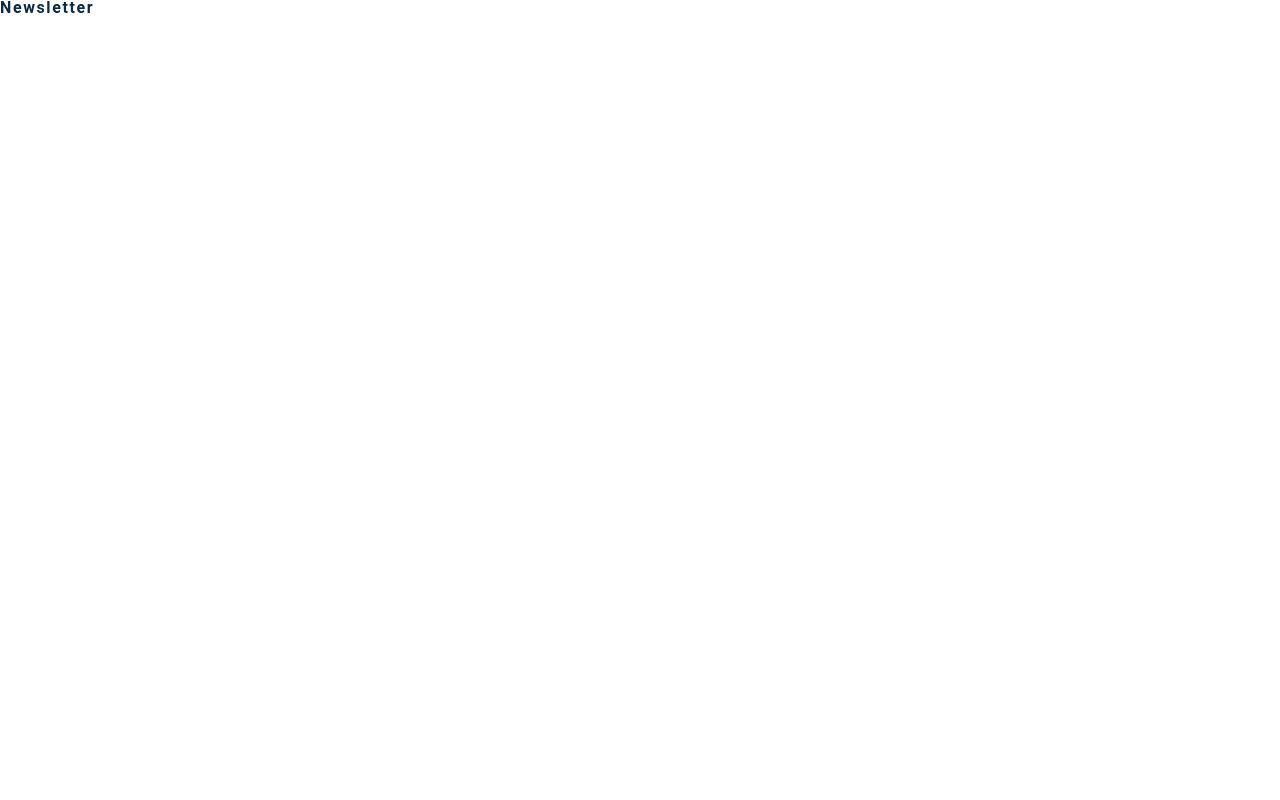
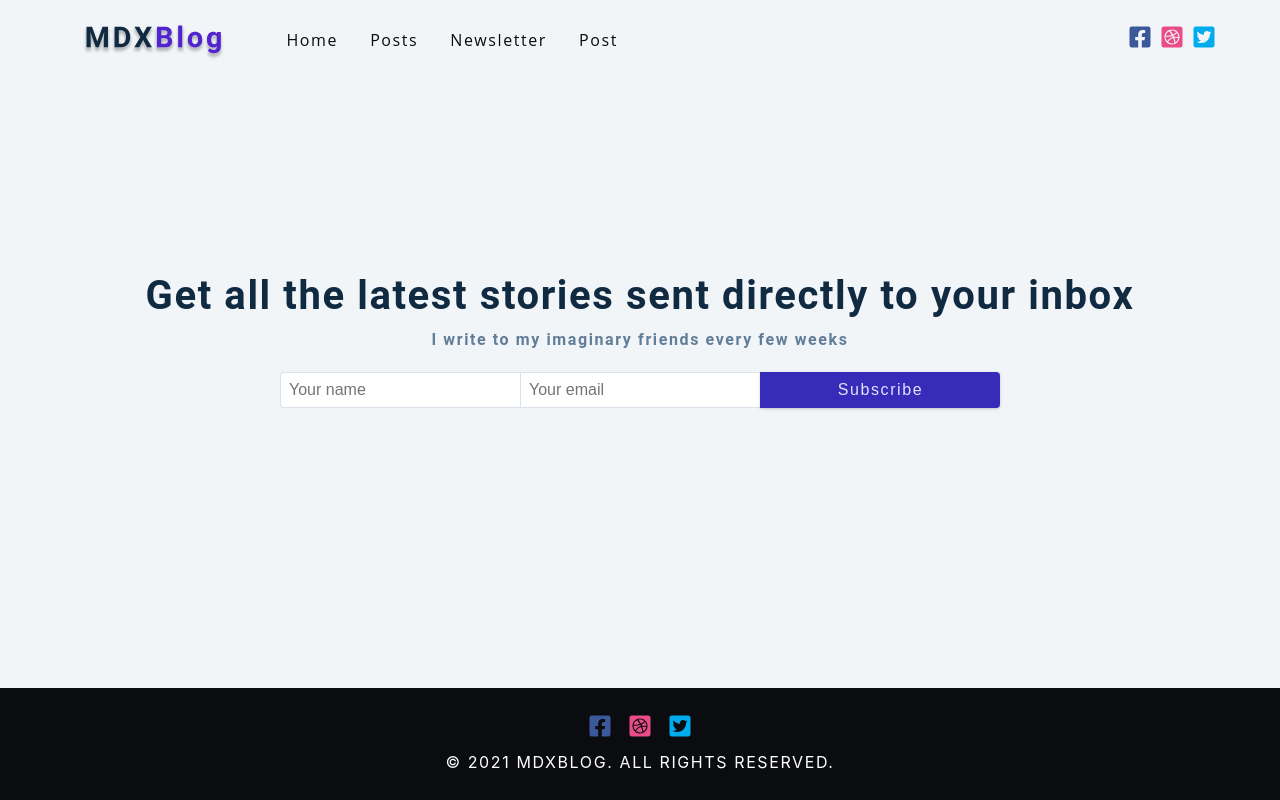
Before and after one commit to ryan258/mdx-blog, a Gatsby site: page /newsletter in a window 1280 px wide. Built offline with nearby package versions, Linux system fonts and the light colour scheme; Gatsby itself is replaced by a stand-in of ours.

Commit message:
Build out /newsletter page

```diff
--- a/src/pages/newsletter.js
+++ b/src/pages/newsletter.js
@@ -2,7 +2,31 @@ import React from 'react'
 import Layout from '../components/Layout'
 const NewsLetter = () => {
   return (
-    <h4>newsletter</h4>
+    <Layout>
+      <section className="newsletter-page">
+        <div className="page-center">
+          <h2>Get all the latest stories sent directly to your inbox</h2>
+          <h4>I write to my imaginary friends every few weeks</h4>
+          <form className="contact-form">
+            <input
+              type="text"
+              name="name"
+              placeholder="Your name"
+              className="form-control"
+            />
+            <input
+              type="email"
+              name="email"
+              placeholder="Your email"
+              className="form-control"
+            />
+            <button type="submit" className="btn form-control submit-btn">
+              subscribe
+            </button>
+          </form>
+        </div>
+      </section>
+    </Layout>
   )
 }
 
```
